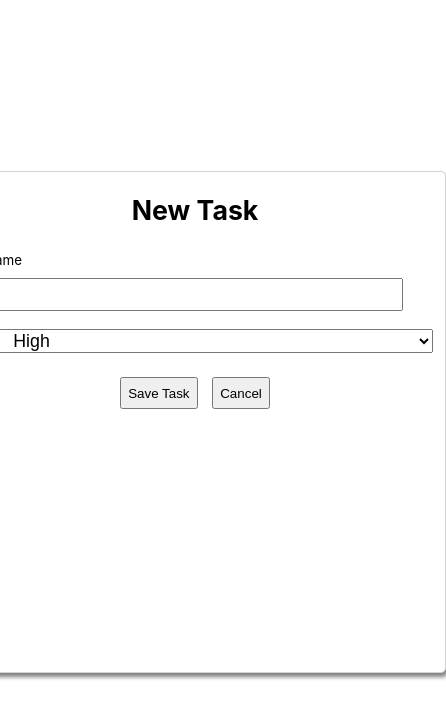
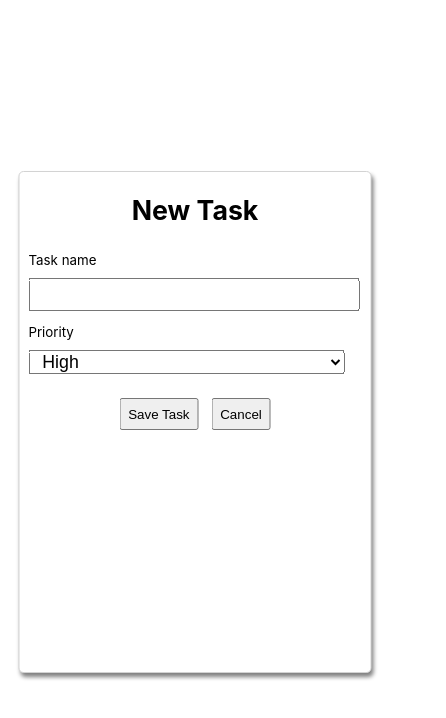
Before and after one commit to gotylergo/create-react-task-list, a React (Create React App) app: page / in a window 390 px wide. Both pictures are taken after a click on the button "New Task". Shown: the top 718 px of the page, 446 px wide, since content can reach past the window. Built offline with nearby package versions, Linux system fonts and the light colour scheme.

Commit message:
Fix modal width and task font size on mobile

```diff
--- a/src/task-modal.css
+++ b/src/task-modal.css
@@ -6,8 +6,12 @@
   background: #fff;
   border: 1px solid #d3d3d3;
   border-radius: 5px;
-  height: 500px;
-  width: 500px;
+  height: 90%;
+  min-height: 300px;
+  max-height: 500px;
+  width: 90%;
+  min-width: 300px;
+  max-width: 500px;
   box-shadow: 2px 4px 4px grey;
 }
 
@@ -17,7 +21,7 @@
 }
 
 .form-group > * {
-  width: 90%;
+  width: 95%;
   margin: .5em 0;
 }
 
--- a/src/task.css
+++ b/src/task.css
@@ -1,4 +1,5 @@
 .button-link {
+  font-size: 1em;
   background: none!important;
   border: none;
   padding: 0!important;
```
